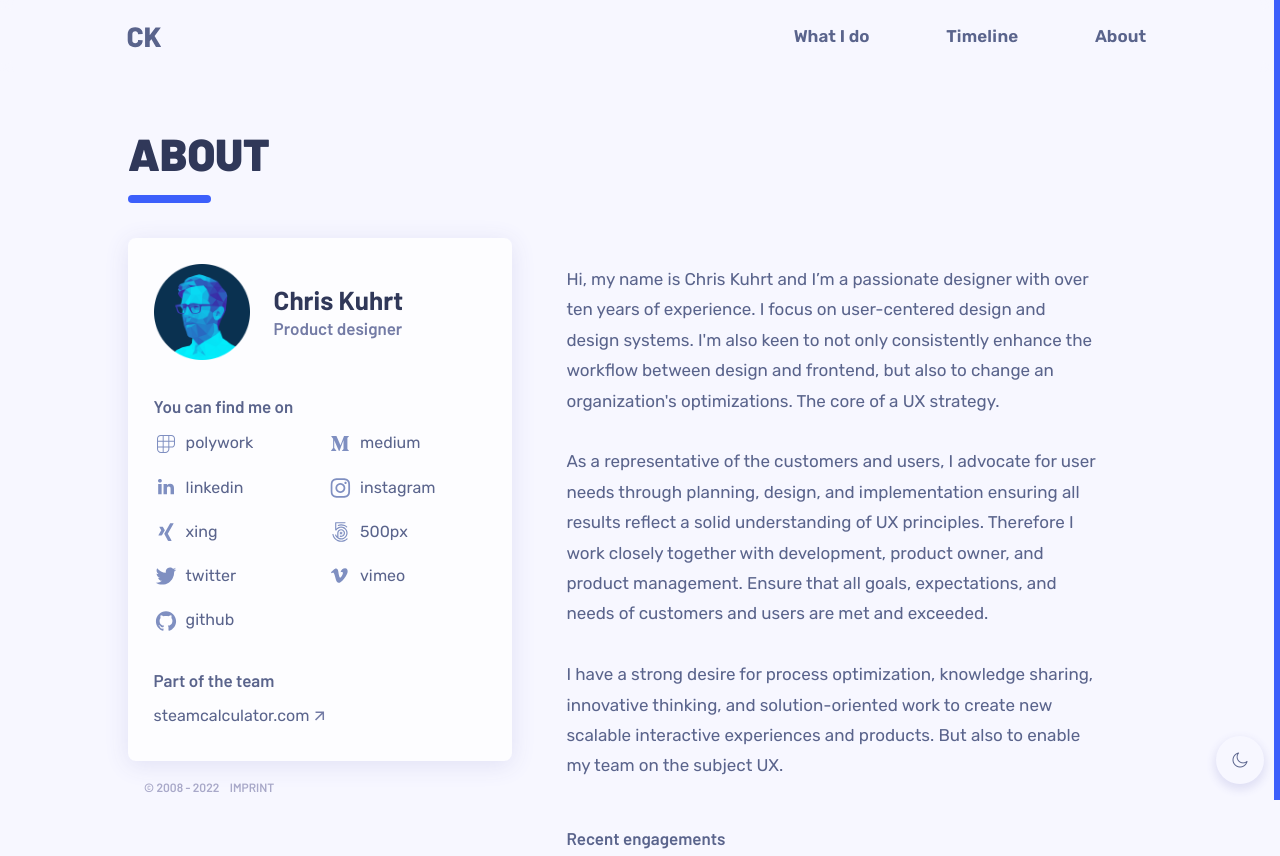
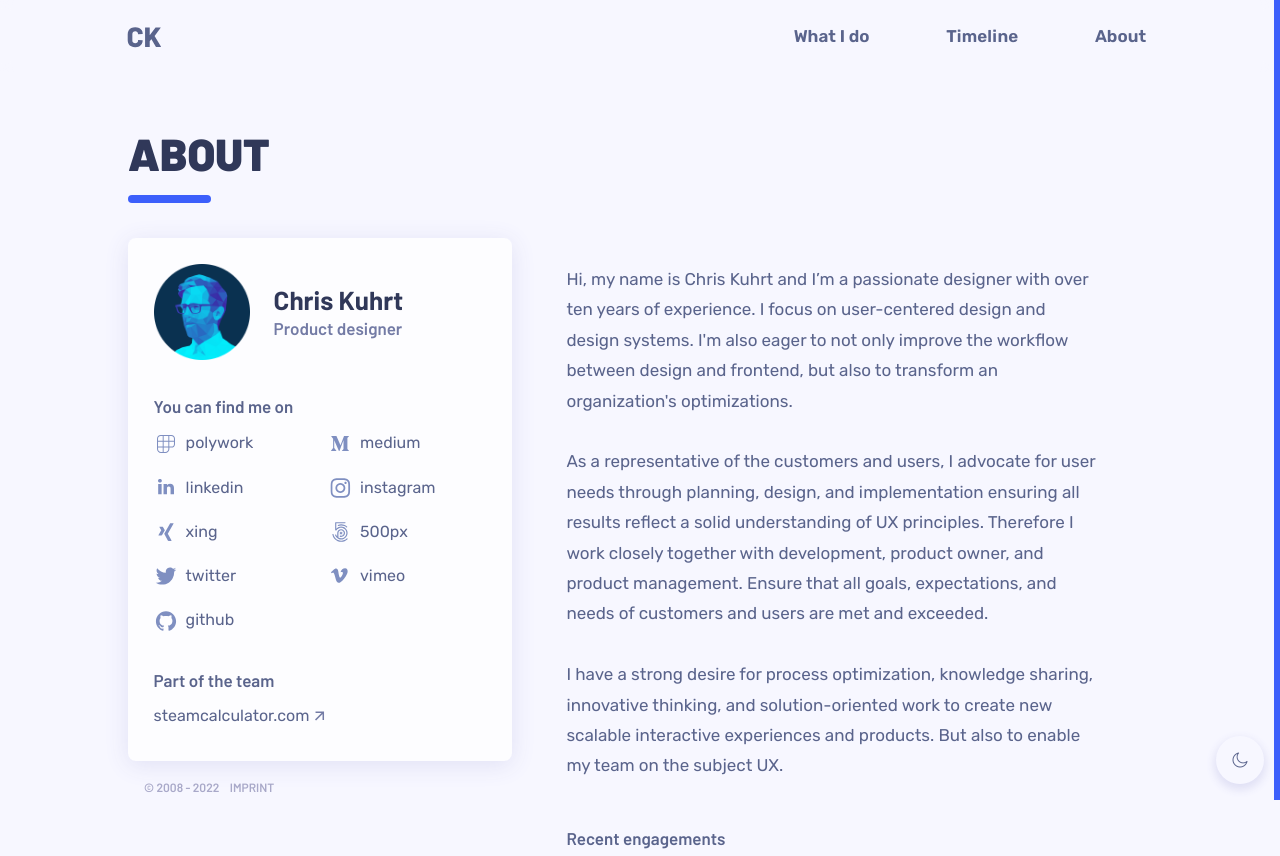
Before and after one commit to speziCola/portfolio, a Gatsby site: page /about in a window 1280 px wide. Shown: the top 856 px of the page. Built offline with nearby package versions, Linux system fonts and the light colour scheme; Gatsby itself is replaced by a stand-in of ours.

Commit message:
about page

```diff
--- a/src/pages/about.js
+++ b/src/pages/about.js
@@ -83,9 +83,8 @@ const About = () => (
           <p className="o-text-body">
             Hi, my name is Chris Kuhrt and I’m a passionate designer with over
             ten years of experience. I focus on user-centered design and design
-            systems. I'm also keen to not only consistently enhance the workflow
-            between design and frontend, but also to change an organization's
-            optimizations. The core of a UX strategy.
+            systems. I'm also eager to not only improve the workflow between design
+            and frontend, but also to transform an organization's optimizations.
             <br />
             <br />
             As a representative of the customers and users, I advocate for user
```
